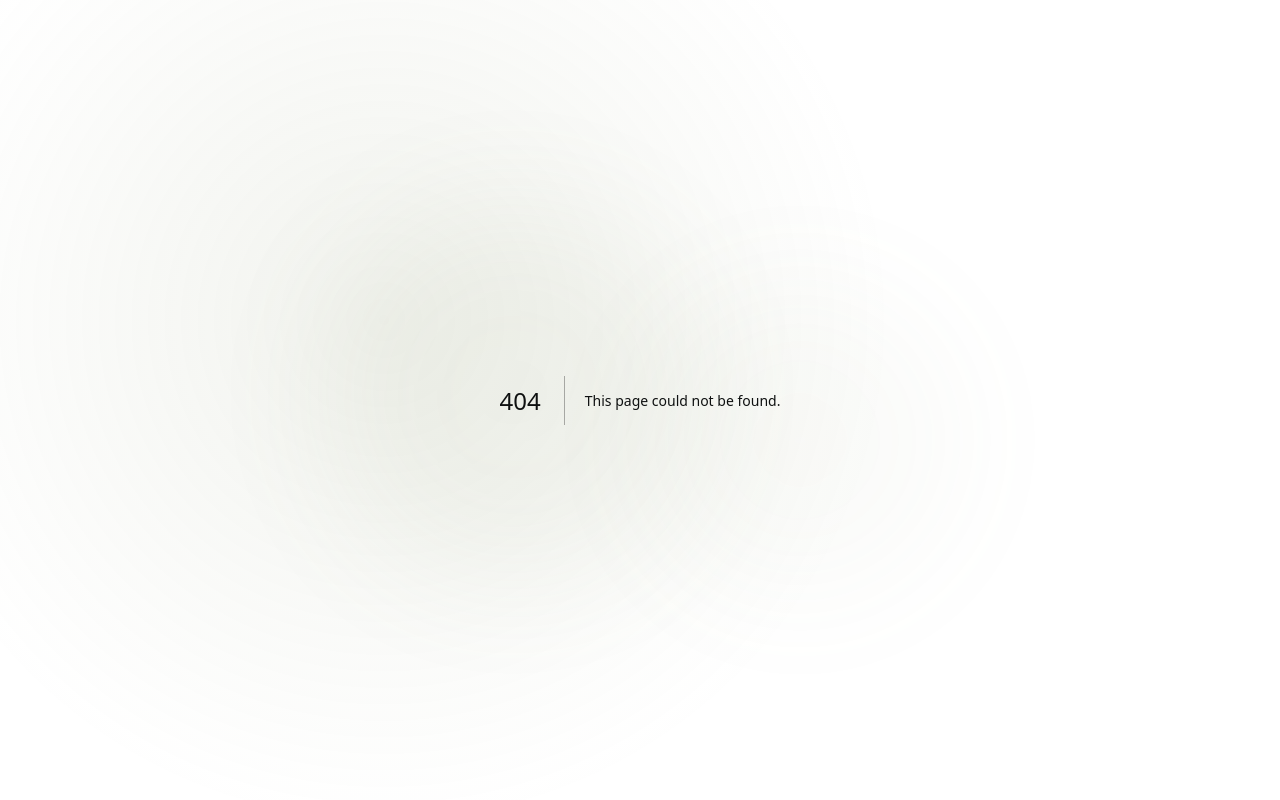
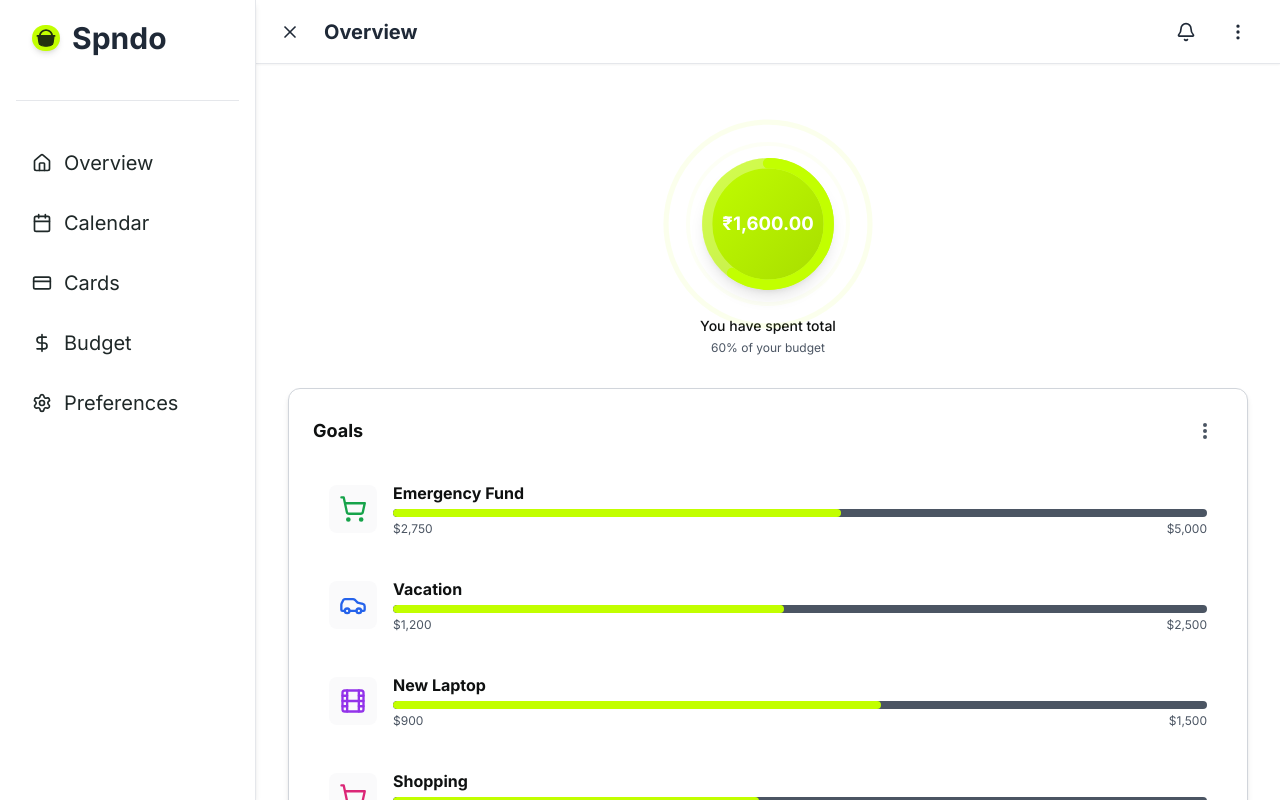
Before and after one commit to Waahguptaji/spndo, a Next.js app in the folder client/: page /savings in a window 1280 px wide. Before the commit this address had no page. Shown: the top 800 px of the page. Built offline with nearby package versions, Linux system fonts and the light colour scheme.

Commit message:
feat(goals): create goals and addGoal page [#36]

```diff
--- /dev/null
+++ b/client/src/app/(app)/goals/add/page.tsx
@@ -0,0 +1,14 @@
+import AddGoalForm from "@/components/goal/AddGoalForm";
+import React from "react";
+
+type Props = {};
+
+const AddGoalPage = (props: Props) => {
+  return (
+    <div className="p-8">
+      <AddGoalForm />
+    </div>
+  );
+};
+
+export default AddGoalPage;
--- /dev/null
+++ b/client/src/app/(app)/goals/page.tsx
@@ -0,0 +1,12 @@
+import GoalsWidget from "@/components/dashboard/GoalsWidget";
+import React from "react";
+
+const GoalsPage = () => {
+  return (
+    <div>
+      <GoalsWidget />
+    </div>
+  );
+};
+
+export default GoalsPage;
--- /dev/null
+++ b/client/src/app/(app)/savings/page.tsx
@@ -0,0 +1,18 @@
+import GoalsWidget from "@/components/dashboard/GoalsWidget";
+import CircularPulseStat from "@/components/ui/CircularPulseStat";
+
+export default function SavingsPage() {
+  return (
+    <div className="p-4 space-y-8">
+      <CircularPulseStat
+        amount={1600}
+        percentage={60}
+        label="You have spent total"
+        variant="savings"
+        size="md"
+      />
+      <div></div>
+      <GoalsWidget />
+    </div>
+  );
+}
```
